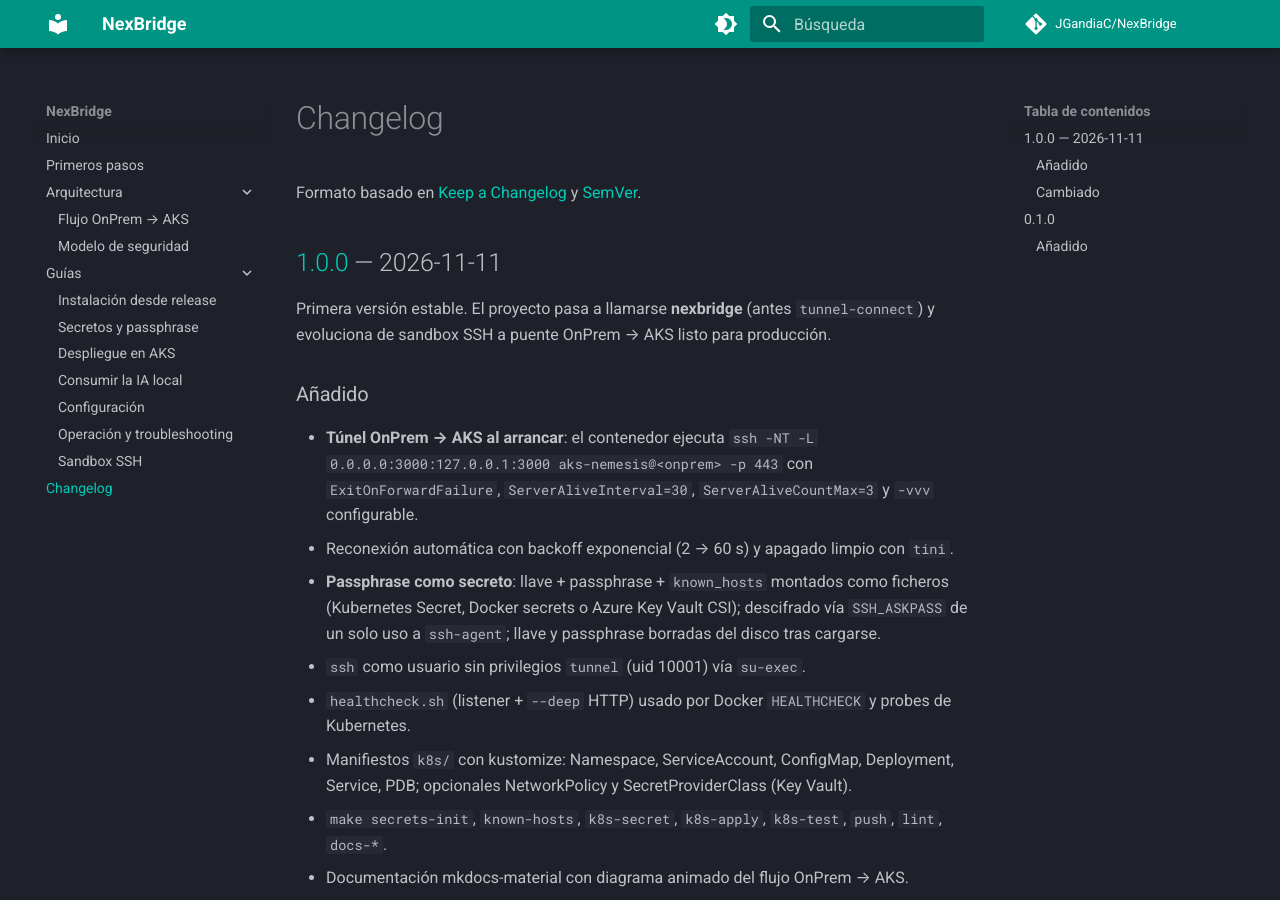
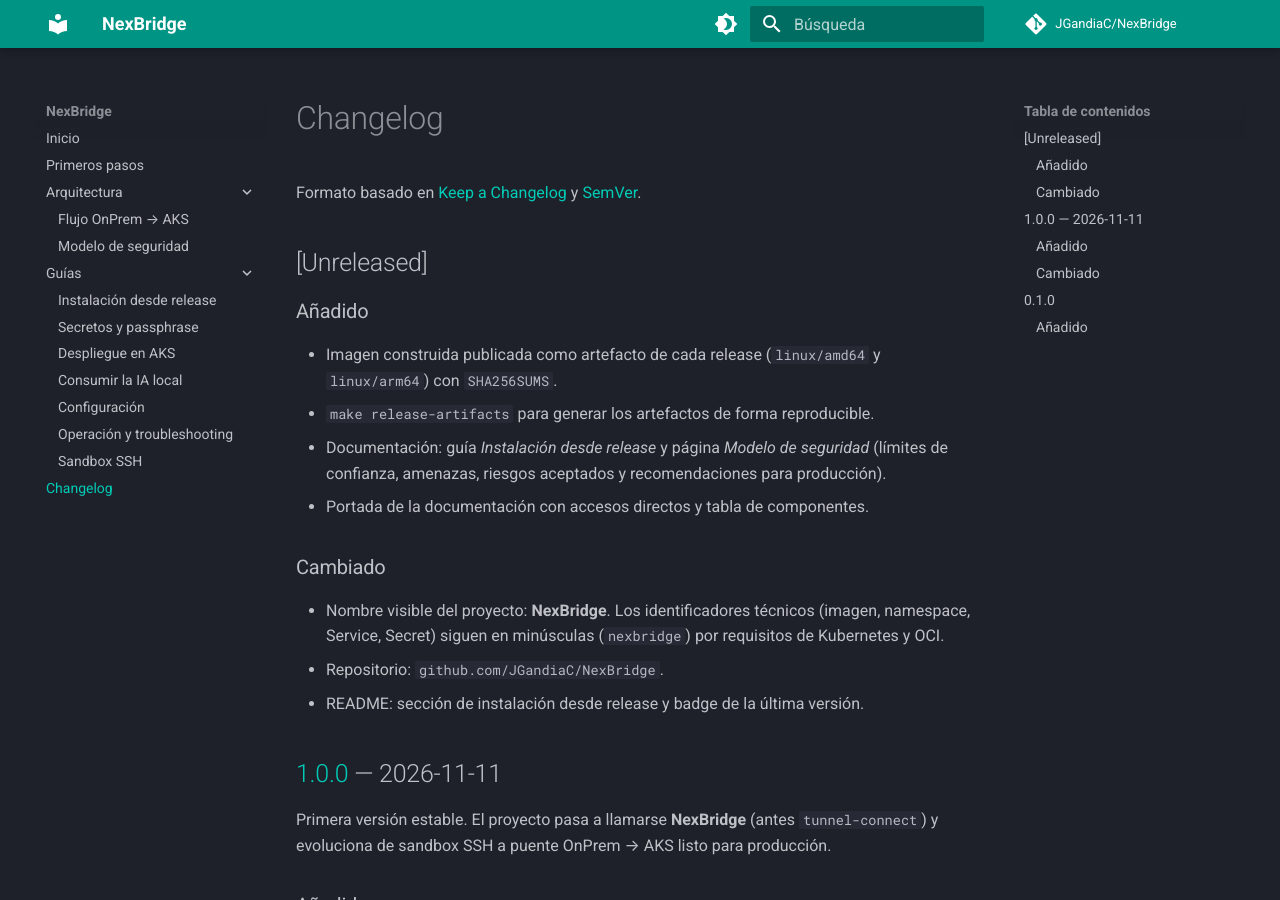
Before and after one commit to JGandiaC/NexBridge, an MkDocs documentation site: the page built from docs/docs/changelog.md, in a window 1280 px wide and 900 px high. Built offline with MkDocs 1.6.1 and Material for MkDocs 9.7.7, drawn with Linux system fonts in a browser that asks for light colours; comment, search, counter and statistics services are not loaded.

Commit message:
docs: update changelog

```diff
--- a/docs/docs/changelog.md
+++ b/docs/docs/changelog.md
@@ -2,9 +2,24 @@
 
 Formato basado en [Keep a Changelog](https://keepachangelog.com/es-ES/1.1.0/) y [SemVer](https://semver.org/lang/es/).
 
+## [Unreleased]
+
+### Añadido
+- Imagen construida publicada como artefacto de cada release (`linux/amd64` y `linux/arm64`) con `SHA256SUMS`.
+- `make release-artifacts` para generar los artefactos de forma reproducible.
+- Documentación: guía *Instalación desde release* y página *Modelo de seguridad* (límites de confianza,
+  amenazas, riesgos aceptados y recomendaciones para producción).
+- Portada de la documentación con accesos directos y tabla de componentes.
+
+### Cambiado
+- Nombre visible del proyecto: **NexBridge**. Los identificadores técnicos (imagen, namespace, Service,
+  Secret) siguen en minúsculas (`nexbridge`) por requisitos de Kubernetes y OCI.
+- Repositorio: `github.com/JGandiaC/NexBridge`.
+- README: sección de instalación desde release y badge de la última versión.
+
 ## [1.0.0] — 2026-11-11
 
-Primera versión estable. El proyecto pasa a llamarse **nexbridge** (antes `tunnel-connect`) y evoluciona de sandbox SSH a puente OnPrem → AKS listo para producción.
+Primera versión estable. El proyecto pasa a llamarse **NexBridge** (antes `tunnel-connect`) y evoluciona de sandbox SSH a puente OnPrem → AKS listo para producción.
 
 ### Añadido
 - **Túnel OnPrem → AKS al arrancar**: el contenedor ejecuta `ssh -NT -L 0.0.0.0:3000:127.0.0.1:3000 aks-nemesis@<onprem> -p 443`
@@ -33,5 +48,5 @@ Primera versión estable. El proyecto pasa a llamarse **nexbridge** (antes `tunn
 ### Añadido
 - Sandbox de servidor SSH (Alpine) para pruebas de conectividad, túneles y autenticación con llaves.
 
-[1.0.0]: https://github.com/JGandiaC/nexbridge/compare/v0.1.0...v1.0.0
-[0.1.0]: https://github.com/JGandiaC/nexbridge/releases/tag/v0.1.0
+[1.0.0]: https://github.com/JGandiaC/NexBridge/compare/v0.1.0...v1.0.0
+[0.1.0]: https://github.com/JGandiaC/NexBridge/releases/tag/v0.1.0
```
Also changed, not shown: CHANGELOG.md.
